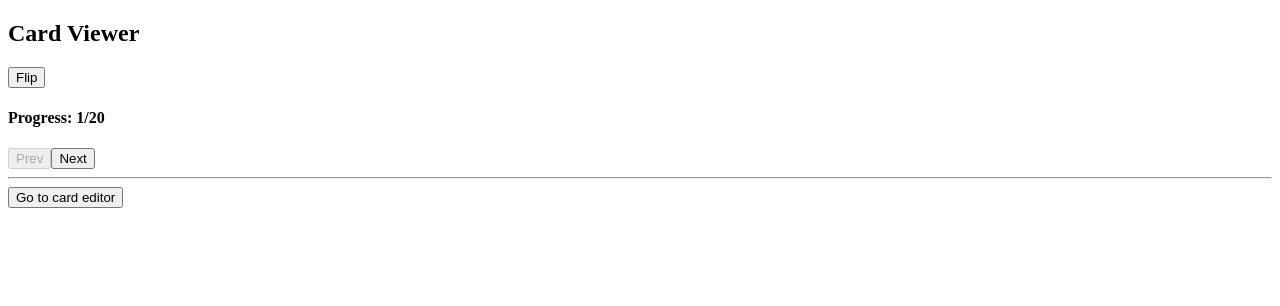
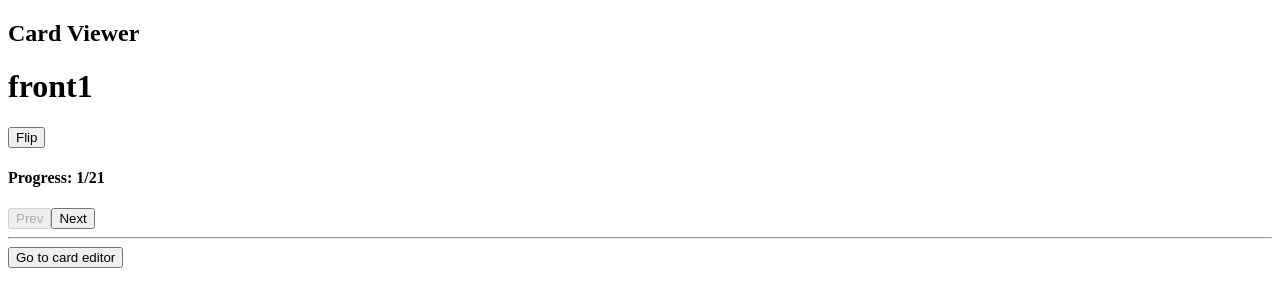
Before and after one commit to AlanWang610/bootcamp-flashcards, a React (Create React App) app: page / in a window 1280 px wide. Both pictures are taken after a click on the button "Go to card viewer". Shown: the top 306 px of the page. Built offline with nearby package versions, Linux system fonts and the light colour scheme.

Commit message:
Bootcamp 2

```diff
--- a/src/App.js
+++ b/src/App.js
@@ -38,7 +38,10 @@ class App extends React.Component {
         />
       );
     } else {
-      return <CardViewer switchMode={this.switchMode} />;
+      return <CardViewer
+        switchMode={this.switchMode}
+        cards={this.state.cards}
+        />;
     }
   }
 }
--- a/src/CardEditor.js
+++ b/src/CardEditor.js
@@ -54,7 +54,7 @@ class CardEditor extends React.Component {
           placeholder="Back of card"
           value={this.state.back}
         />
-        <button onClick={this.addCard} disabled={this.state.front == '' || this.state.back == ''}>Add card</button>
+        <button onClick={this.addCard} disabled={this.state.front === '' || this.state.back === ''}>Add card</button>
         <hr />
         <button onClick={this.props.switchMode}>Go to card viewer</button>
       </div>
--- a/src/CardViewer.js
+++ b/src/CardViewer.js
@@ -4,7 +4,7 @@ class CardViewer extends React.Component {
 
     constructor(props) {
         super(props);
-        this.state = {index: 1, total: 20, flip: 0};
+        this.state = {index: 0, total: 20, flip: 0};
       }
 
     nextCard = () => {
@@ -23,11 +23,18 @@ class CardViewer extends React.Component {
     return (
       <div>
         <h2>Card Viewer</h2>
-
+        <h1>
+        {this.state.flip === 0 &&
+            this.props.cards[this.state.index].front
+        }
+        {this.state.flip === 1 &&
+            this.props.cards[this.state.index].back
+        }
+        </h1>
         <button onClick={this.flip}>Flip</button>
-        <h4>Progress: {this.state.index}/{this.state.total}</h4>
-        <button onClick={this.prevCard} disabled={this.state.index == 1}>Prev</button>
-        <button onClick={this.nextCard} disabled={this.state.index == this.state.total}>Next</button>
+        <h4>Progress: {this.state.index + 1}/{this.state.total + 1}</h4>
+        <button onClick={this.prevCard} disabled={this.state.index === 0}>Prev</button>
+        <button onClick={this.nextCard} disabled={this.state.index === this.state.total}>Next</button>
         <hr />
         <button onClick={this.props.switchMode}>Go to card editor</button>
       </div>
```
